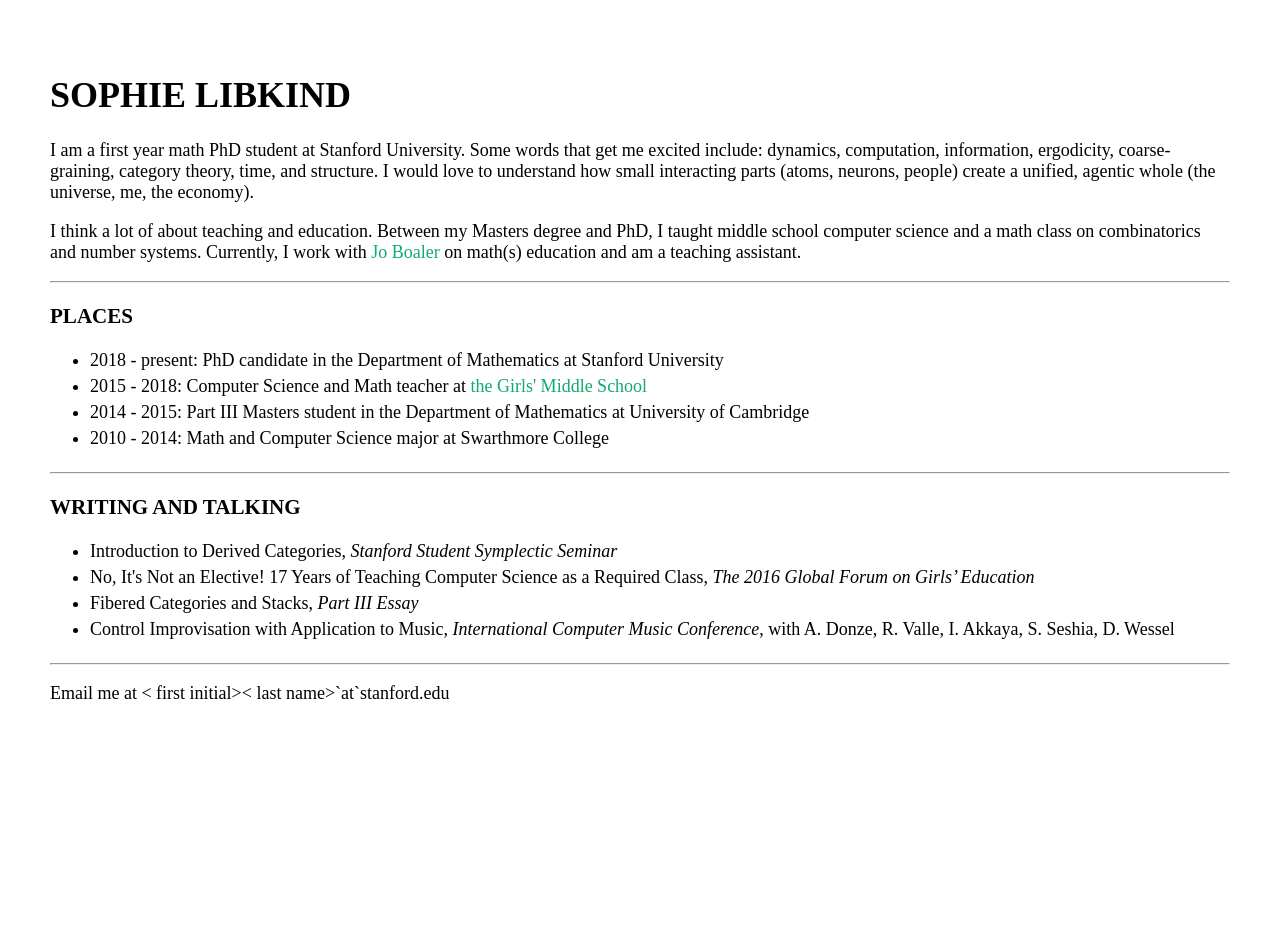
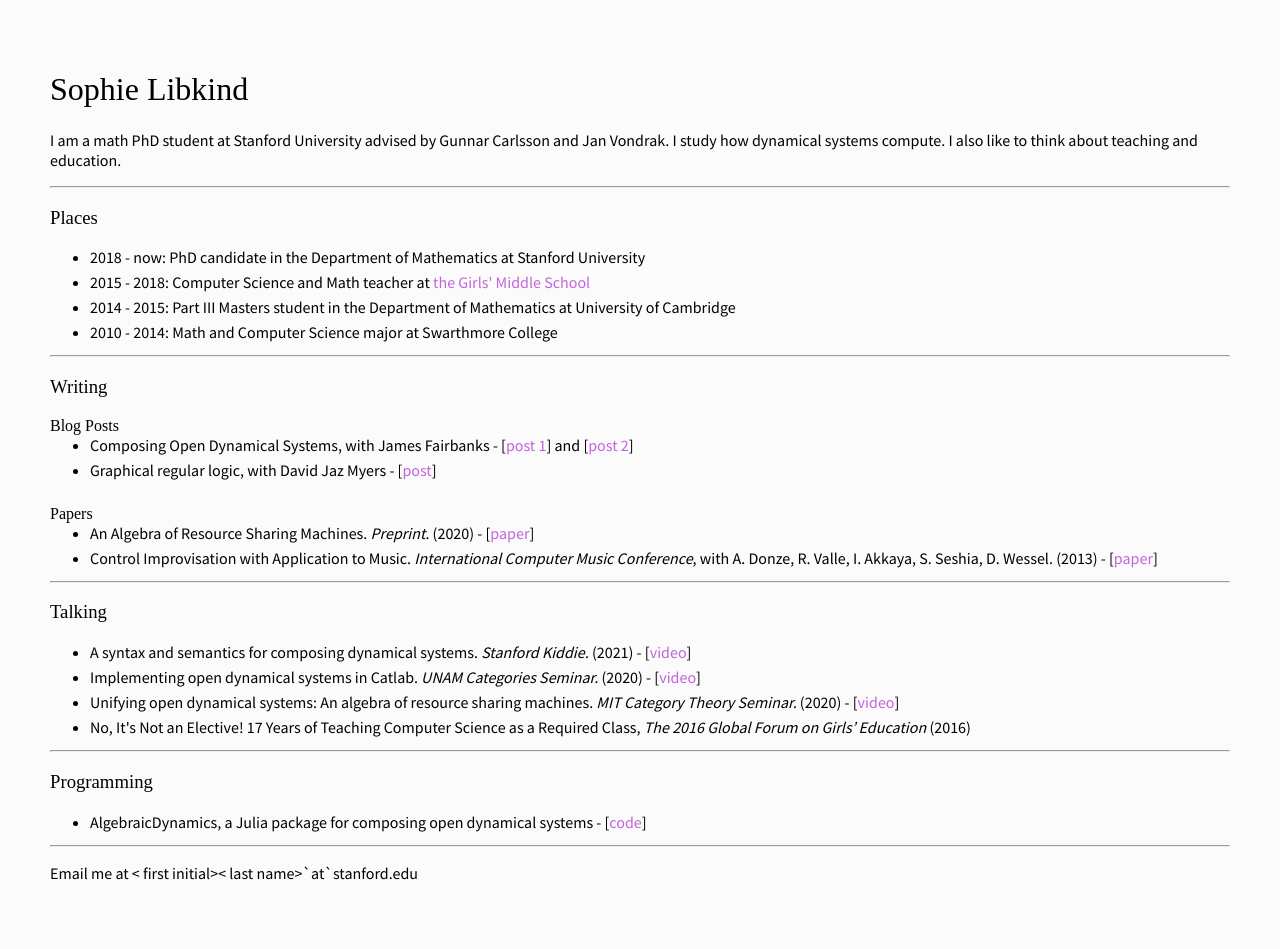
Before and after one commit to slibkind/slibkind.github.io, a Jekyll site: the page index.html, which Jekyll copies as it is, in a window 1280 px wide. Built offline with Jekyll 4.4.1, drawn with Linux system fonts in a browser that asks for light colours; some web fonts are replaced; before the commit the page ends 900 px from its top, so only the background shows below that.

Commit message:
update website

```diff
--- a/index.html
+++ b/index.html
@@ -1,29 +1,28 @@
 <html>
 <head>
     <link href="style.css" rel="stylesheet">
+    <link rel="preconnect" href="https://fonts.gstatic.com">
+    <link href="https://fonts.googleapis.com/css2?family=Crimson+Text&family=Lato&family=Source+Sans+Pro&family=Source+Serif+Pro:wght@300;400&display=swap" rel="stylesheet">
+
     <title> Sophie Libkind </title>
 
 </head>
 
 <body>
     <div id="title">
-        <h1> SOPHIE LIBKIND </h1>
+        <h1> Sophie Libkind</h1>
 
-        <p> I am a first year math PhD student  at Stanford University.  Some words that get me excited include: dynamics, computation, information, ergodicity, coarse-graining, category theory, time, and structure. I would love to understand how small interacting parts (atoms, neurons,  people) create a unified, agentic whole (the universe, me, the economy). </p>
-
-
-        <p>
-        I  think a lot of about teaching and education. Between my Masters degree and PhD, I taught middle school computer science and a math class on combinatorics and number systems. Currently, I work with <a href = "http://youcubed.org/"
-        > Jo Boaler</a> on math(s) education and am a teaching assistant.
+        <p> I am a  math PhD student at Stanford University advised by Gunnar Carlsson and Jan Vondrak. I study how dynamical systems compute.
+        I also like to think about teaching and education.
         </p>
 
 
         <hr></hr>
 
-        <h3> PLACES </h3>
+        <h3> Places </h3>
         <ul>
-            <li> 2018 - present: PhD candidate in the Department of Mathematics at Stanford University</li>
-            <li> 2015 - 2018: Computer Science and Math teacher at <a href = "https://www.girlsms.org/programs/academics/computer-science"> the Girls' Middle School </a></li>
+            <li> 2018 - now: PhD candidate in the Department of Mathematics at Stanford University</li>
+            <li> 2015 - 2018: Computer Science and Math teacher at <a href = "https://www.girlsms.org/"> the Girls' Middle School </a></li>
             <li> 2014 - 2015: Part III Masters student in the Department of Mathematics at University of Cambridge</li>
             <li> 2010 - 2014: Math and Computer Science major at Swarthmore College</li>
 
@@ -33,17 +32,39 @@
 
         <hr></hr>
 
-        <h3> WRITING AND TALKING </h3>
+        <h3> Writing</h3>
+        <h4> Blog Posts </h4>
             <ul>
-                <li>Introduction to Derived Categories, <i> Stanford Student Symplectic Seminar</i> </li>
-                <li> No, It's Not an Elective! 17 Years of Teaching Computer Science as a Required Class, <i> The 2016 Global Forum on Girls’ Education</i></li>
-                <li> Fibered Categories and Stacks, <i> Part III Essay </i></li>
-                <li> Control Improvisation with Application to Music, <i> International Computer Music Conference</i>, with A. Donze, R. Valle, I. Akkaya, S. Seshia, D. Wessel </li>
+                <li>Composing Open Dynamical Systems, with James Fairbanks - [<a href = "https://www.algebraicjulia.org/blog/post/2021/01/machines/">post 1</a>] and [<a href = "https://www.algebraicjulia.org/blog/post/2021/01/resource_sharers/">post 2</a>] </li>
+                <li>Graphical regular logic, with David Jaz Myers - [<a href = "https://golem.ph.utexas.edu/category/2019/08/graphical_regular_logic.html">post</a>] </li>
+            </ul>
+        <br>
+        <h4> Papers</h4>
+            <ul>
+                <li>An Algebra of Resource Sharing Machines. <i>Preprint</i>. (2020) - [<a href = "https://arxiv.org/abs/2007.14442">paper</a>] </li>
+                <li> Control Improvisation with Application to Music. <i> International Computer Music Conference</i>, with A. Donze, R. Valle, I. Akkaya, S. Seshia, D. Wessel. (2013) - [<a href = "https://www2.eecs.berkeley.edu/Pubs/TechRpts/2013/EECS-2013-183.pdf">paper</a>]</li>
             </ul>
 
         <hr></hr>
 
+        <h3> Talking </h3>
+            <ul>
+                <li> A syntax and semantics for composing dynamical systems. <i> Stanford Kiddie.</i>  (2021) - [<a href = "https://mathematics.stanford.edu/events/kiddie-colloquium/syntax-and-semantics-composing-dynamical-systems">video</a>] </li>
+                <li> Implementing open dynamical systems in Catlab. <i> UNAM Categories Seminar.</i>  (2020) - [<a href = "https://youtu.be/ms085w6XeCs">video</a>] </li>
+                <li> Unifying open dynamical systems: An algebra of resource sharing machines. <i> MIT Category Theory Seminar.</i>  (2020) - [<a href = "https://youtu.be/cjti9KdXLY4">video</a>] </li>
+                <li> No, It's Not an Elective! 17 Years of Teaching Computer Science as a Required Class, <i> The 2016 Global Forum on Girls’ Education</i> (2016)</li>
+            </ul>
+        <hr></hr>
+
+            <h3> Programming </h3>
+                <ul>
+                    <li>AlgebraicDynamics, a Julia package for composing open dynamical systems - [<a href="https://github.com/AlgebraicJulia/AlgebraicDynamics.jl">code</a>]</li>
+                </ul>
+
+        <hr></hr>
+
         <p> Email me at &lt first initial&gt&lt last name&gt`at`stanford.edu </p>
+    </div>
 
 </body>
 </html>
--- a/style.css
+++ b/style.css
@@ -3,8 +3,8 @@
     margin: 0;
     padding: 50px;
     background-size: cover;
-    font-family: 'Futura';
-    font-size: 18px;
+    background-color: rgba(240, 240, 240, .25);
+    font-family: 'Source Sans Pro', sans-serif;
 }
 
 
@@ -12,13 +12,33 @@ body{
     margin: 0;
 }
 
+h1, h2, h3 , h4, h5{
+    font-family: 'Source Serif Pro', serif;
+}
+
+h1 {
+    font-weight: 300;
+}
+h3 {
+    font-weight: 300;
+}
+h4 {
+    font-weight: 300;
+}
+
+ul, h4 {
+    margin: 0px;
+}
+
+
+
 a {
     text-decoration: none;
-    color: rgba(17, 171, 109, 1);
+    color: rgb(194, 101, 219);
 }
 
 a:hover {
-    color: rgba(17, 171, 109, .5);
+    color: rgba(194, 101, 219, .5);
 }
 
 
```
